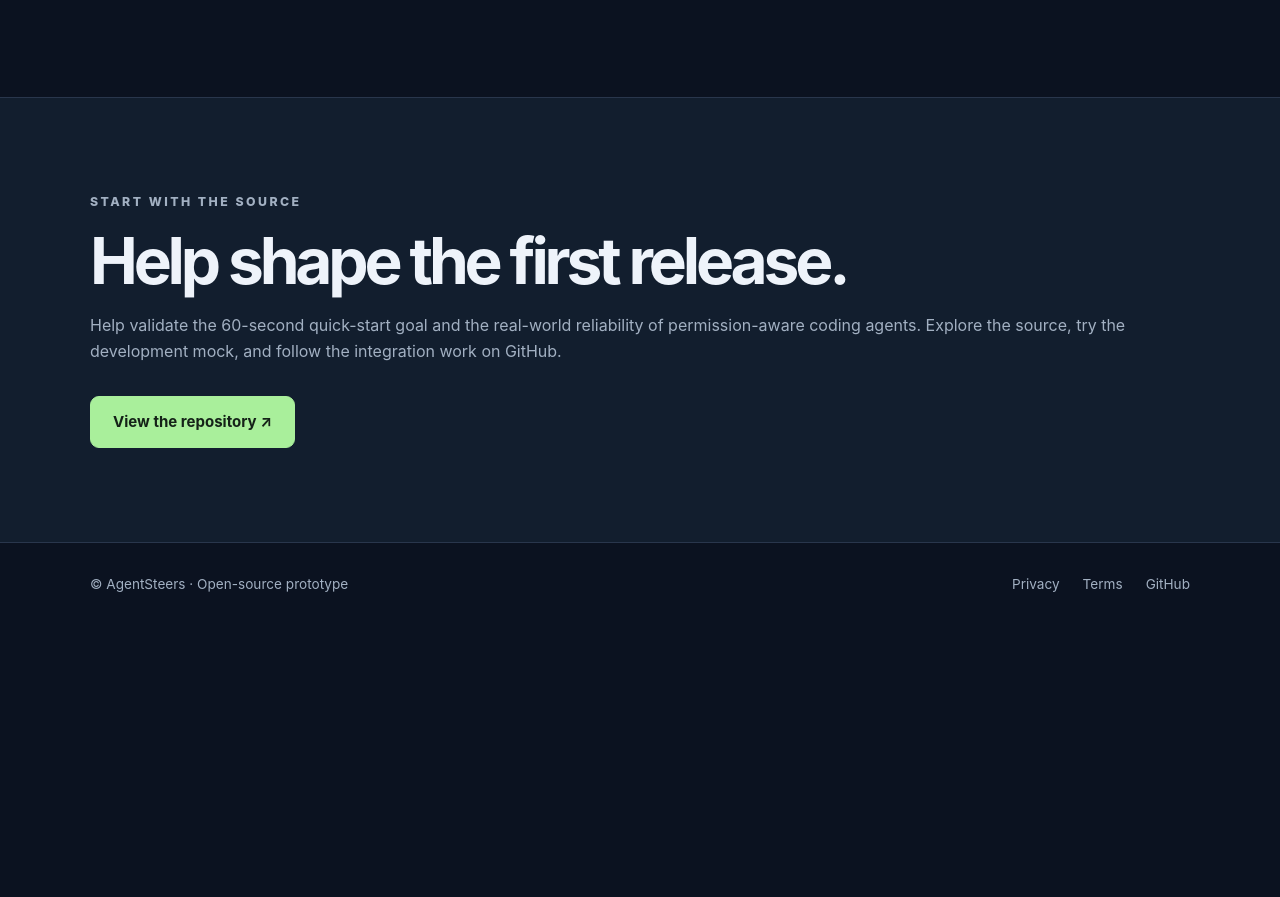
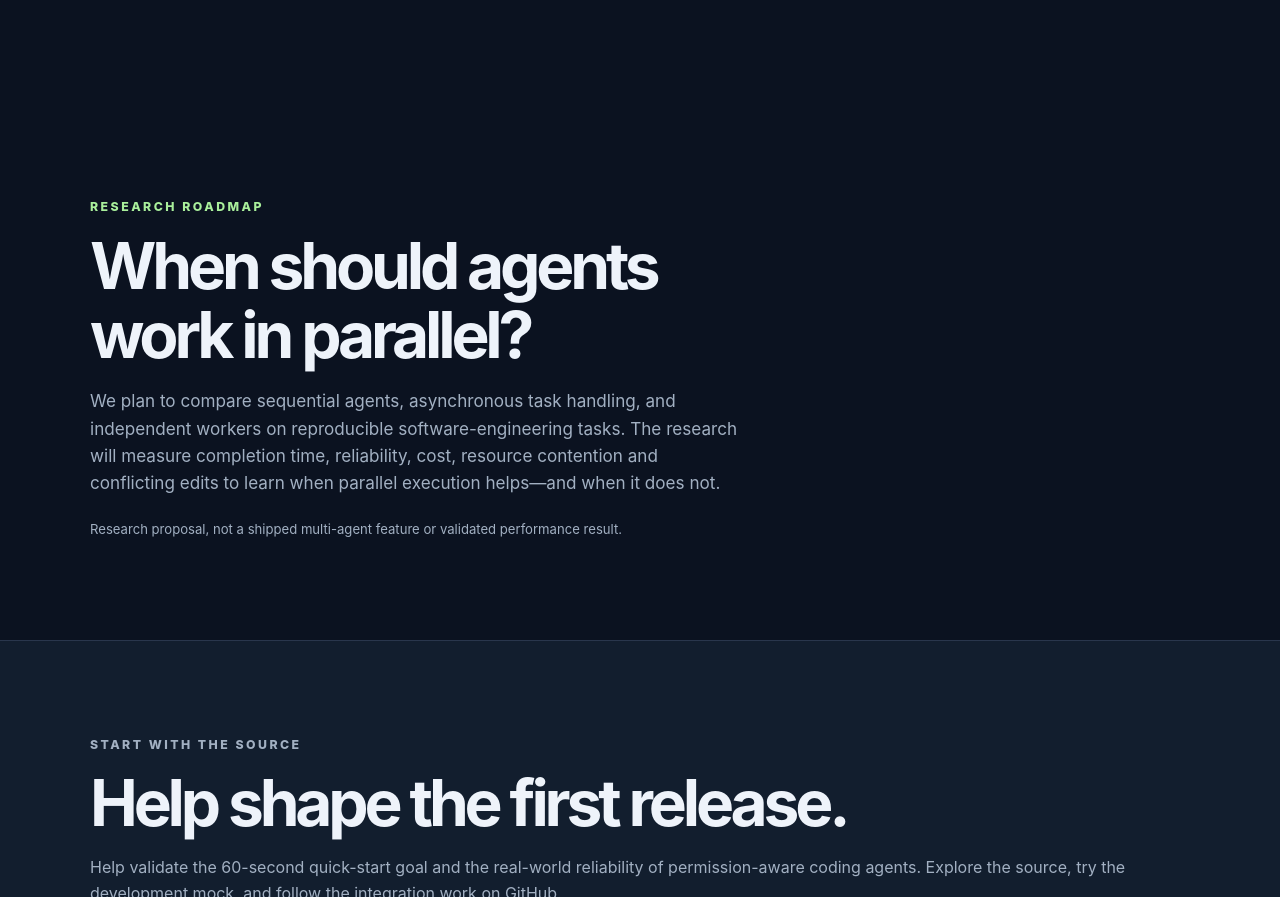
Before and after one commit to scyllarusllc/agentsteers, a plain HTML site: page frappe_app/agentsteers_frappe/www/index.html in a window 1280 px wide. Shown: the part 2242-3139 px from the top of the page. Before the commit the page ends 2869 px from the top, so only its background shows below. Drawn offline with Linux system fonts and the light colour scheme; files that its build step writes are made by us from their sources.

Commit message:
site: add proposed multi-agent parallelism research roadmap

```diff
--- a/frappe_app/agentsteers_frappe/www/index.html
+++ b/frappe_app/agentsteers_frappe/www/index.html
@@ -35,6 +35,7 @@
 <article><span class="icon">▣</span><h3>Self-hosted</h3><p>Keep the coding workspace and Codex CLI on infrastructure you control.</p></article>
 <article><span class="icon">◇</span><h3>Permission scoped</h3><p>Design around verified identities, allowlisted repositories, and auditable work.</p></article>
 </div></section>
+<section class="wrap features" id="research"><p class="kicker">RESEARCH ROADMAP</p><h2>When should agents<br>work in parallel?</h2><p class="section-lead">We plan to compare sequential agents, asynchronous task handling, and independent workers on reproducible software-engineering tasks. The research will measure completion time, reliability, cost, resource contention and conflicting edits to learn when parallel execution helps—and when it does not.</p><p class="footnote">Research proposal, not a shipped multi-agent feature or validated performance result.</p></section>
 <section class="closing band"><div class="wrap"><p class="kicker">START WITH THE SOURCE</p><h2>Help shape the first release.</h2><p>Help validate the 60-second quick-start goal and the real-world reliability of permission-aware coding agents. Explore the source, try the development mock, and follow the integration work on GitHub.</p><a class="button primary" href="https://github.com/scyllarusllc/agentsteers">View the repository ↗</a></div></section>
 </main>
 <footer class="wrap footer"><span>© AgentSteers · Open-source prototype</span><div><a href="/privacy">Privacy</a><a href="/terms">Terms</a><a href="https://github.com/scyllarusllc/agentsteers">GitHub</a></div></footer>
```
